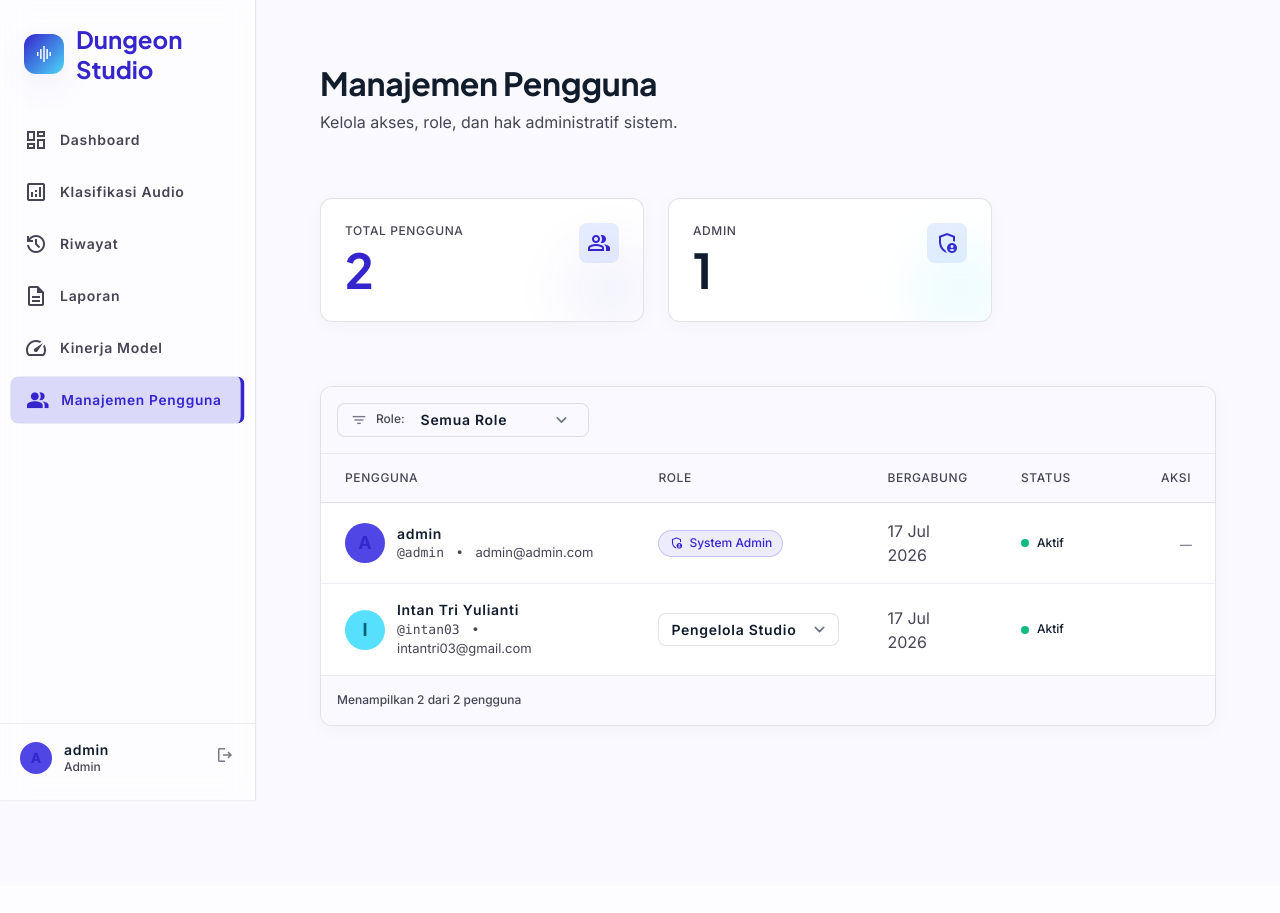
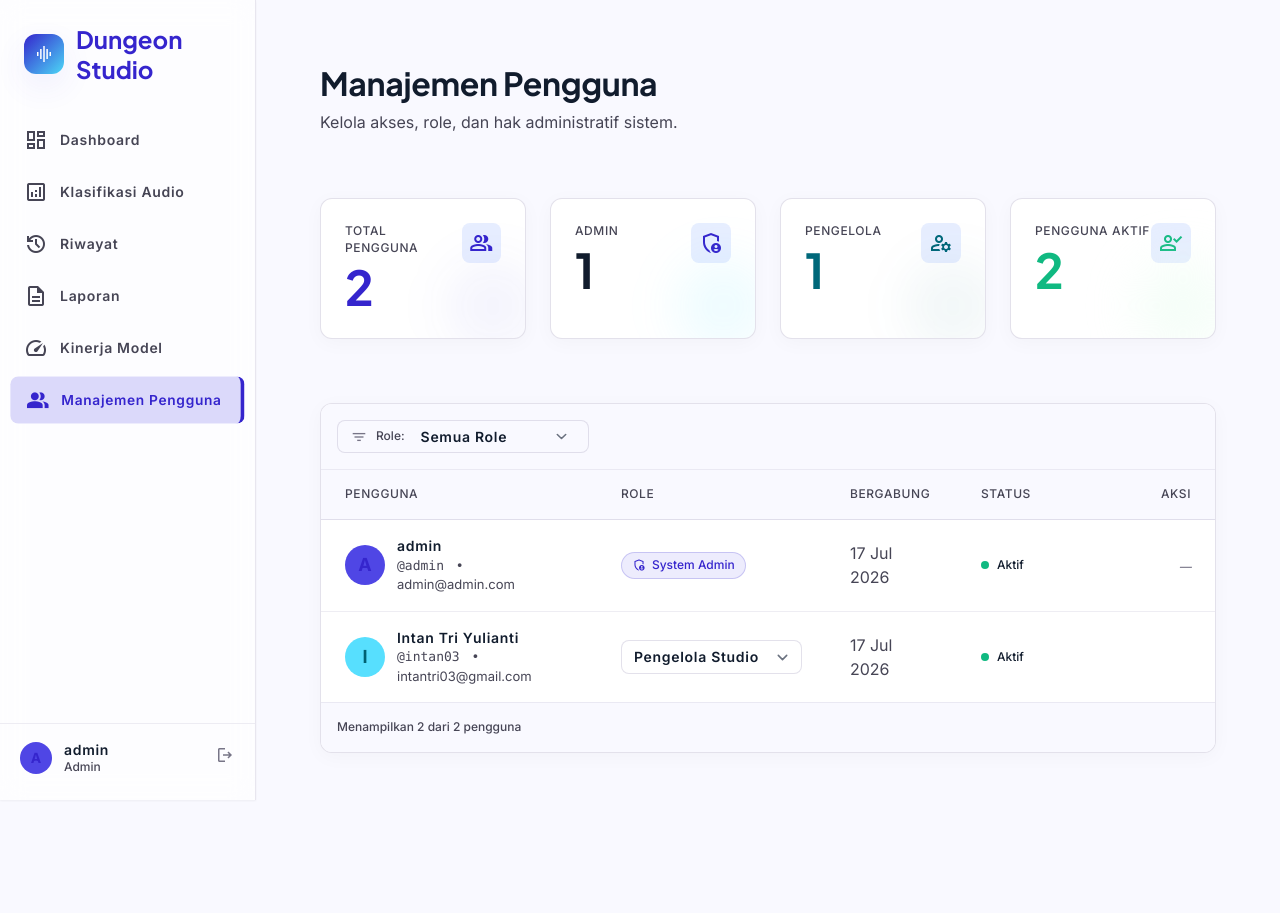
Before and after one commit to eyowh/KlasifikasiGenreMusik, a Django app: page /admin-panel/users/ in a window 1280 px wide. Before the commit the page ends 800 px from the top, so only its background shows below. Run offline with Django 5.2, Linux system fonts and the light colour scheme; a user stored in the database is signed in; data comes from the database, SQL or seed files in the repository; some libraries are stand-ins or nearby versions.

Commit message:
update view

```diff
--- a/Klasifikasi/templates/Klasifikasi/home.html
+++ b/Klasifikasi/templates/Klasifikasi/home.html
@@ -70,9 +70,13 @@
       <div>
         <h3 class="text-label-md font-label-md text-on-surface-variant mb-2">Akurasi Model</h3>
         <p class="text-body-md text-on-surface mb-2">SVM Kernel {{ kernel|default:"RBF" }}</p>
+        {% if role == 'admin' or role == 'pengelola_studio' %}
         <a href="{% url 'Klasifikasi:kinerja' %}" class="text-label-sm font-label-sm text-primary hover:underline flex items-center gap-1">
           Lihat detail <span class="material-symbols-outlined text-[14px]">arrow_forward</span>
         </a>
+        {% else %}
+        <p class="text-label-sm font-label-sm text-outline">Model SVM aktif & siap pakai</p>
+        {% endif %}
       </div>
     </div>
   </div>
--- a/Klasifikasi/templates/Klasifikasi/user_management.html
+++ b/Klasifikasi/templates/Klasifikasi/user_management.html
@@ -12,8 +12,8 @@
     </div>
   </div>
 
-  <!-- Quick Stats (Bento, 2 col) -->
-  <div class="grid grid-cols-1 md:grid-cols-2 gap-6 max-w-2xl">
+  <!-- Quick Stats (Bento, 4 col) -->
+  <div class="grid grid-cols-2 md:grid-cols-4 gap-6">
     <div class="bg-surface-container-lowest rounded-xl border border-outline-variant/50 p-6 shadow-level-1 flex items-start justify-between relative overflow-hidden group">
       <div class="absolute -right-4 -bottom-4 w-24 h-24 bg-primary/5 rounded-full blur-xl group-hover:bg-primary/10 transition-colors pointer-events-none"></div>
       <div>
@@ -28,10 +28,30 @@
       <div class="absolute -right-4 -bottom-4 w-24 h-24 bg-secondary-container/10 rounded-full blur-xl pointer-events-none"></div>
       <div>
         <p class="text-label-sm font-label-sm text-on-surface-variant mb-1 uppercase tracking-wider">Admin</p>
-        <h3 class="font-display font-bold text-display-lg text-on-surface">{{ admin_count|default:"—" }}</h3>
+        <h3 class="font-display font-bold text-display-lg text-on-surface">{{ admin_count|default:"0" }}</h3>
       </div>
       <div class="w-10 h-10 rounded-lg bg-surface-container flex items-center justify-center text-primary">
         <span class="material-symbols-outlined">admin_panel_settings</span>
+      </div>
+    </div>
+    <div class="bg-surface-container-lowest rounded-xl border border-outline-variant/50 p-6 shadow-level-1 flex items-start justify-between relative overflow-hidden group">
+      <div class="absolute -right-4 -bottom-4 w-24 h-24 bg-secondary/5 rounded-full blur-xl pointer-events-none"></div>
+      <div>
+        <p class="text-label-sm font-label-sm text-on-surface-variant mb-1 uppercase tracking-wider">Pengelola</p>
+        <h3 class="font-display font-bold text-display-lg text-secondary">{{ pengelola_count|default:"0" }}</h3>
+      </div>
+      <div class="w-10 h-10 rounded-lg bg-surface-container flex items-center justify-center text-secondary">
+        <span class="material-symbols-outlined">manage_accounts</span>
+      </div>
+    </div>
+    <div class="bg-surface-container-lowest rounded-xl border border-outline-variant/50 p-6 shadow-level-1 flex items-start justify-between relative overflow-hidden group">
+      <div class="absolute -right-4 -bottom-4 w-24 h-24 bg-green-100/30 rounded-full blur-xl pointer-events-none"></div>
+      <div>
+        <p class="text-label-sm font-label-sm text-on-surface-variant mb-1 uppercase tracking-wider">Pengguna Aktif</p>
+        <h3 class="font-display font-bold text-display-lg" style="color:#10B981;">{{ pengguna_aktif_count|default:"0" }}</h3>
+      </div>
+      <div class="w-10 h-10 rounded-lg bg-surface-container flex items-center justify-center" style="color:#10B981;">
+        <span class="material-symbols-outlined">person_check</span>
       </div>
     </div>
   </div>
@@ -110,20 +130,37 @@
           <span class="text-[11px] text-on-surface-variant">Bergabung {{ u.date_joined|date:"d M Y" }}</span>
           {% if not u.is_superuser and u.id_user != user.id_user %}
           <div class="flex items-center gap-1">
+            <!-- Toggle Aktif/Nonaktif -->
+            <form action="{% url 'Klasifikasi:toggle_active_user' u.id_user %}" method="POST" class="inline toggle-active-form">
+              {% csrf_token %}
+              <button type="submit"
+                      class="p-1.5 rounded-md transition-colors {% if u.is_active %}text-on-surface-variant hover:text-yellow-600 hover:bg-yellow-50{% else %}text-on-surface-variant hover:text-green-600 hover:bg-green-50{% endif %}"
+                      title="{% if u.is_active %}Nonaktifkan akun{% else %}Aktifkan akun{% endif %}">
+                <span class="material-symbols-outlined text-[20px]">{% if u.is_active %}person_off{% else %}person_check{% endif %}</span>
+              </button>
+            </form>
             <button type="button"
                     onclick="openEditModal('{{ u.id_user }}', '{{ u.username }}', '{{ u.first_name }}', '{{ u.email }}')"
                     class="p-1.5 text-on-surface-variant hover:text-primary rounded-md hover:bg-surface-container transition-colors"
                     title="Edit Pengguna">
               <span class="material-symbols-outlined text-[20px]">edit</span>
             </button>
+            {% if u.is_active %}
+            <button type="button"
+                    class="p-1.5 text-outline-variant rounded-md cursor-not-allowed"
+                    title="Tidak bisa dihapus — akun masih aktif. Nonaktifkan dulu." disabled>
+              <span class="material-symbols-outlined text-[20px]">delete</span>
+            </button>
+            {% else %}
             <form action="{% url 'Klasifikasi:hapus_user' u.id_user %}" method="POST" class="inline delete-user-form">
               {% csrf_token %}
               <button type="submit"
                       class="p-1.5 text-on-surface-variant hover:text-error rounded-md hover:bg-error-container transition-colors"
-                      title="Hapus Pengguna">
+                      title="Hapus Pengguna (nonaktif)">
                 <span class="material-symbols-outlined text-[20px]">delete</span>
               </button>
             </form>
+            {% endif %}
           </div>
           {% endif %}
         </div>
@@ -205,6 +242,15 @@
             <td class="py-4 px-6 text-right">
               {% if not u.is_superuser and u.id_user != user.id_user %}
               <div class="flex items-center justify-end gap-2 opacity-0 group-hover:opacity-100 transition-opacity">
+                <!-- Toggle Aktif/Nonaktif -->
+                <form action="{% url 'Klasifikasi:toggle_active_user' u.id_user %}" method="POST" class="inline toggle-active-form">
+                  {% csrf_token %}
+                  <button type="submit"
+                          class="p-1.5 rounded-md transition-colors {% if u.is_active %}text-on-surface-variant hover:text-yellow-600 hover:bg-yellow-50{% else %}text-on-surface-variant hover:text-green-600 hover:bg-green-50{% endif %}"
+                          title="{% if u.is_active %}Nonaktifkan akun{% else %}Aktifkan akun{% endif %}">
+                    <span class="material-symbols-outlined text-[20px]">{% if u.is_active %}person_off{% else %}person_check{% endif %}</span>
+                  </button>
+                </form>
                 <!-- Edit Button (trigger modal) -->
                 <button type="button"
                         onclick="openEditModal('{{ u.id_user }}', '{{ u.username }}', '{{ u.first_name }}', '{{ u.email }}')"
@@ -212,15 +258,23 @@
                         title="Edit Pengguna">
                   <span class="material-symbols-outlined text-[20px]">edit</span>
                 </button>
-                <!-- Delete -->
+                <!-- Delete: hanya jika user nonaktif -->
+                {% if u.is_active %}
+                <button type="button"
+                        class="p-1.5 text-outline-variant rounded-md cursor-not-allowed"
+                        title="Tidak bisa dihapus — akun masih aktif. Nonaktifkan dulu." disabled>
+                  <span class="material-symbols-outlined text-[20px]">delete</span>
+                </button>
+                {% else %}
                 <form action="{% url 'Klasifikasi:hapus_user' u.id_user %}" method="POST" class="inline delete-user-form">
                   {% csrf_token %}
                   <button type="submit"
                           class="p-1.5 text-on-surface-variant hover:text-error rounded-md hover:bg-error-container transition-colors"
-                          title="Hapus Pengguna">
+                          title="Hapus Pengguna (nonaktif)">
                     <span class="material-symbols-outlined text-[20px]">delete</span>
                   </button>
                 </form>
+                {% endif %}
               </div>
               {% else %}
               <span class="text-label-sm font-label-sm text-outline italic">—</span>
@@ -343,15 +397,45 @@
   }
 
   // ── AJAX Handlers ──
+  // Toggle Aktif/Nonaktif User
+  document.querySelectorAll('.toggle-active-form').forEach(form => {
+    form.addEventListener('submit', async function(e) {
+      e.preventDefault();
+      const row = this.closest('tr') || this.closest('[data-username]');
+      const username = row ? row.dataset.username : '?';
+
+      try {
+        if (row) row.classList.add('opacity-50', 'pointer-events-none');
+        const formData = new FormData(this);
+        const response = await fetch(this.action, {
+          method: 'POST',
+          body: formData,
+          headers: { 'X-Requested-With': 'XMLHttpRequest' }
+        });
+        if (response.ok) {
+          showToast(`Status akun ${username} berhasil diubah.`);
+          // Reload halaman untuk update tampilan status & tombol
+          setTimeout(() => window.location.reload(), 800);
+        } else {
+          if (row) row.classList.remove('opacity-50', 'pointer-events-none');
+          showToast('Gagal mengubah status akun.', 'error');
+        }
+      } catch (err) {
+        if (row) row.classList.remove('opacity-50', 'pointer-events-none');
+        showToast('Terjadi kesalahan jaringan.', 'error');
+      }
+    });
+  });
+
   // Hapus User
   document.querySelectorAll('.delete-user-form').forEach(form => {
     form.addEventListener('submit', function(e) {
       e.preventDefault();
-      const username = this.closest('tr').dataset.username;
+      const row = this.closest('tr') || this.closest('[data-username]');
+      const username = row ? row.dataset.username : '?';
       showConfirm('Hapus Pengguna', `Apakah Anda yakin ingin menghapus akun ${username} secara permanen?`, 'Hapus Permanen', async () => {
         try {
-          const row = this.closest('tr');
-          row.classList.add('opacity-50', 'pointer-events-none');
+          if (row) row.classList.add('opacity-50', 'pointer-events-none');
 
           const formData = new FormData(this);
           const response = await fetch(this.action, {
@@ -362,13 +446,14 @@
 
           if (response.ok) {
             showToast(`Akun ${username} berhasil dihapus.`);
-            // Hapus baris dari DOM
-            row.style.transition = 'all 0.3s';
-            row.style.height = '0px';
-            row.style.opacity = '0';
-            setTimeout(() => row.remove(), 300);
+            // Hapus baris/card dari DOM
+            if (row) {
+              row.style.transition = 'all 0.3s';
+              row.style.opacity = '0';
+              setTimeout(() => row.remove(), 300);
+            }
           } else {
-            row.classList.remove('opacity-50', 'pointer-events-none');
+            if (row) row.classList.remove('opacity-50', 'pointer-events-none');
             showToast('Gagal menghapus pengguna.', 'error');
           }
         } catch (err) {
@@ -382,12 +467,12 @@
   document.querySelectorAll('.change-role-form select').forEach(select => {
     select.addEventListener('change', async function() {
       const form = this.closest('form');
-      const row = form.closest('tr');
-      const username = row.dataset.username;
+      const row = form.closest('tr') || form.closest('[data-username]');
+      const username = row ? row.dataset.username : '?';
       const newRoleText = this.options[this.selectedIndex].text;
 
       try {
-        row.classList.add('opacity-50', 'pointer-events-none');
+        if (row) row.classList.add('opacity-50', 'pointer-events-none');
 
         const formData = new FormData(form);
         const response = await fetch(form.action, {
@@ -399,15 +484,14 @@
         if (response.ok) {
           showToast(`Role ${username} berhasil diubah menjadi ${newRoleText}.`);
           // Update data-role for filter logic
-          row.dataset.role = this.value;
+          if (row) row.dataset.role = this.value;
         } else {
           showToast('Gagal mengubah role.', 'error');
-          // Revert selection? (optional, ideally yes but simpler to just show error)
         }
       } catch (err) {
         showToast('Terjadi kesalahan jaringan.', 'error');
       } finally {
-        row.classList.remove('opacity-50', 'pointer-events-none');
+        if (row) row.classList.remove('opacity-50', 'pointer-events-none');
       }
     });
   });
@@ -430,41 +514,22 @@
       });
 
       if (response.ok) {
-        // Because edit might change multiple fields, we can either re-fetch the page and extract the row,
-        // or just reload the page for simplicity since edit is rare.
-        // Wait, the prompt says: "tabel otomatis update menampilkan data terbaru tanpa reload manual."
-        // We will update the DOM manually based on input values.
-
         const username = document.getElementById('edit_username').value;
         const firstName = document.getElementById('edit_first_name').value;
-        const email = document.getElementById('edit_email').value;
 
-        // Find the row by checking which one had the edit button clicked?
-        // Let's find by looking at form action which contains user id
         const actionUrl = this.action;
-        // Action is /klasifikasi/edit-user/<id>/
         const parts = actionUrl.split('/');
         const userId = parts[parts.length - 2];
 
-        // Need to add data-id to rows to find it easily.
-        // Or simply find by checking all rows.
         const row = Array.from(document.querySelectorAll('#userTable tbody tr')).find(r => r.querySelector(`form[action*="/${userId}/"]`));
 
         if (row) {
            row.dataset.username = username;
            const cells = row.querySelectorAll('td');
-           // Column 1 is Name + Username
            const nameEl = cells[0].querySelector('.text-on-surface');
            if (nameEl) nameEl.textContent = firstName || username;
            const userEl = cells[0].querySelector('.text-on-surface-variant');
            if (userEl) userEl.textContent = '@' + username;
-
-           // Column 2 is Email
-           const emailEl = cells[1].querySelector('a');
-           if (emailEl) {
-             emailEl.textContent = email || '—';
-             if (email) emailEl.href = 'mailto:' + email;
-           }
         }
 
         showToast(`Data ${username} berhasil diperbarui.`);
--- a/Klasifikasi/urls.py
+++ b/Klasifikasi/urls.py
@@ -35,4 +35,5 @@ urlpatterns = [
     path('admin-panel/users/<uuid:user_id>/role/', views.ubah_role_user, name='ubah_role_user'),
     path('admin-panel/users/<uuid:user_id>/hapus/', views.hapus_user, name='hapus_user'),
     path('admin-panel/users/<uuid:user_id>/edit/', views.edit_user, name='edit_user'),
+    path('admin-panel/users/<uuid:user_id>/toggle-active/', views.toggle_active_user, name='toggle_active_user'),
 ]
--- a/Klasifikasi/views.py
+++ b/Klasifikasi/views.py
@@ -1248,6 +1248,8 @@ def user_management_view(request):
     users = CustomUser.objects.select_related('profile').all().order_by('date_joined')
     user_data = []
     admin_count = 0
+    pengelola_count = 0
+    pengguna_aktif_count = 0
     for u in users:
         try:
             profile = u.profile
@@ -1259,6 +1261,11 @@ def user_management_view(request):
 
         if u.is_superuser or role == 'admin':
             admin_count += 1
+        elif role == 'pengelola_studio':
+            pengelola_count += 1
+
+        if is_active_profile:
+            pengguna_aktif_count += 1
 
         user_data.append({
             'id_user': u.id_user,
@@ -1275,6 +1282,8 @@ def user_management_view(request):
         'users': user_data,
         'total_users': len(user_data),
         'admin_count': admin_count,
+        'pengelola_count': pengelola_count,
+        'pengguna_aktif_count': pengguna_aktif_count,
         'role_choices': [('admin', 'Admin'), ('pengelola_studio', 'Pengelola Studio'), ('pengguna_studio', 'Pengguna Studio')],
     }
     return render(request, 'Klasifikasi/user_management.html', context)
@@ -1304,12 +1313,22 @@ def ubah_role_user(request, user_id):
 
 @role_required('admin')
 def hapus_user(request, user_id):
-    """Hapus akun pengguna secara permanen — hanya admin."""
+    """Hapus akun pengguna secara permanen — hanya admin, dan hanya jika user nonaktif."""
     if request.method != 'POST':
         return redirect('Klasifikasi:user_management')
     target_user = get_object_or_404(CustomUser, pk=user_id)
     if target_user == request.user:
         messages.error(request, 'Anda tidak dapat menghapus akun Anda sendiri.')
+        return redirect('Klasifikasi:user_management')
+
+    # Cek status aktif dari profile
+    try:
+        is_active_profile = target_user.profile.is_active
+    except Exception:
+        is_active_profile = True
+
+    if is_active_profile:
+        messages.error(request, f'Akun "{target_user.username}" masih aktif dan tidak dapat dihapus. Nonaktifkan akun terlebih dahulu.')
         return redirect('Klasifikasi:user_management')
 
     username = target_user.username
@@ -1346,3 +1365,23 @@ def edit_user(request, user_id):
     target_user.save()
     messages.success(request, f'Data pengguna "{target_user.username}" berhasil diperbarui.')
     return redirect('Klasifikasi:user_management')
+
+
+@role_required('admin')
+def toggle_active_user(request, user_id):
+    """Toggle status aktif/nonaktif pengguna — hanya admin."""
+    from .models import UserProfile
+    if request.method != 'POST':
+        return redirect('Klasifikasi:user_management')
+    target_user = get_object_or_404(CustomUser, pk=user_id)
+    if target_user == request.user:
+        messages.error(request, 'Anda tidak dapat mengubah status akun Anda sendiri.')
+        return redirect('Klasifikasi:user_management')
+
+    profile, _ = UserProfile.objects.get_or_create(user=target_user)
+    profile.is_active = not profile.is_active
+    profile.save()
+
+    status_text = 'diaktifkan' if profile.is_active else 'dinonaktifkan'
+    messages.success(request, f'Akun "{target_user.username}" berhasil {status_text}.')
+    return redirect('Klasifikasi:user_management')
```
Also changed, not shown: Klasifikasi/templates/Klasifikasi/register.html (+44 -15 lines).
